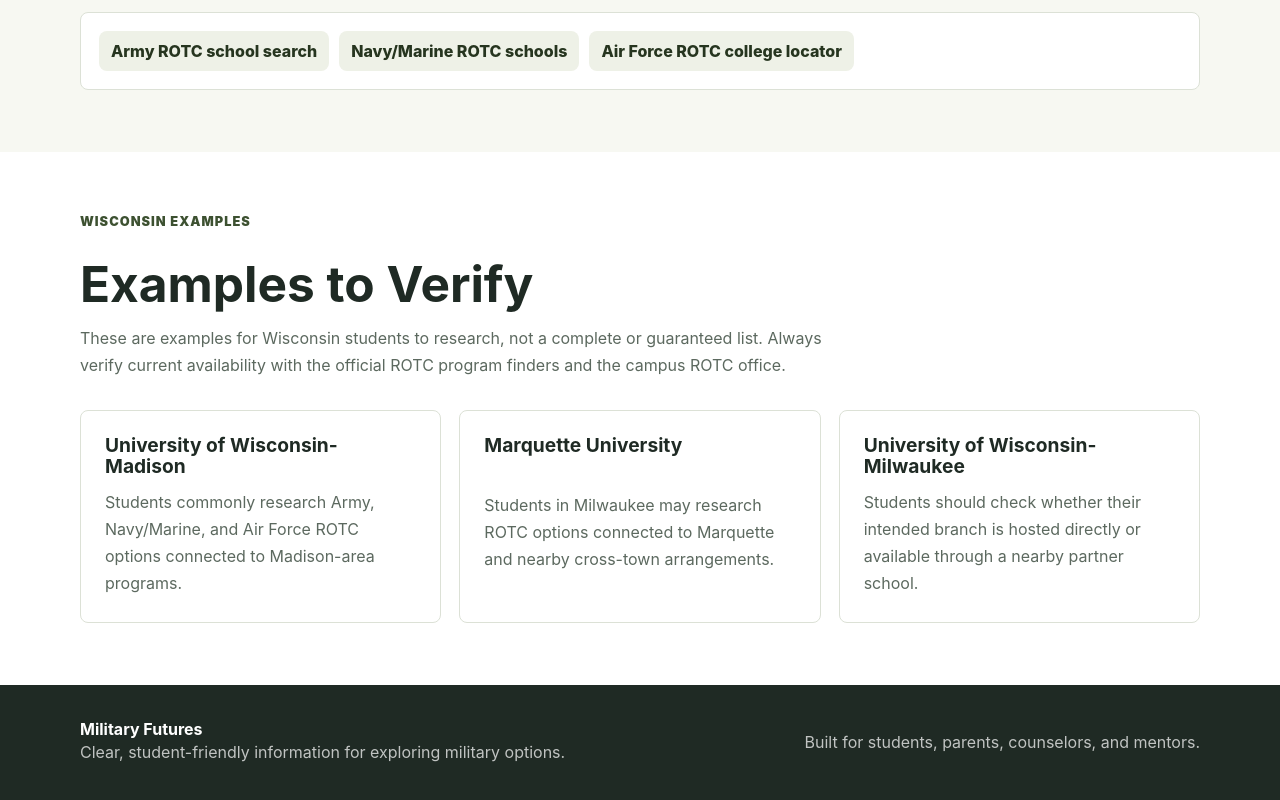
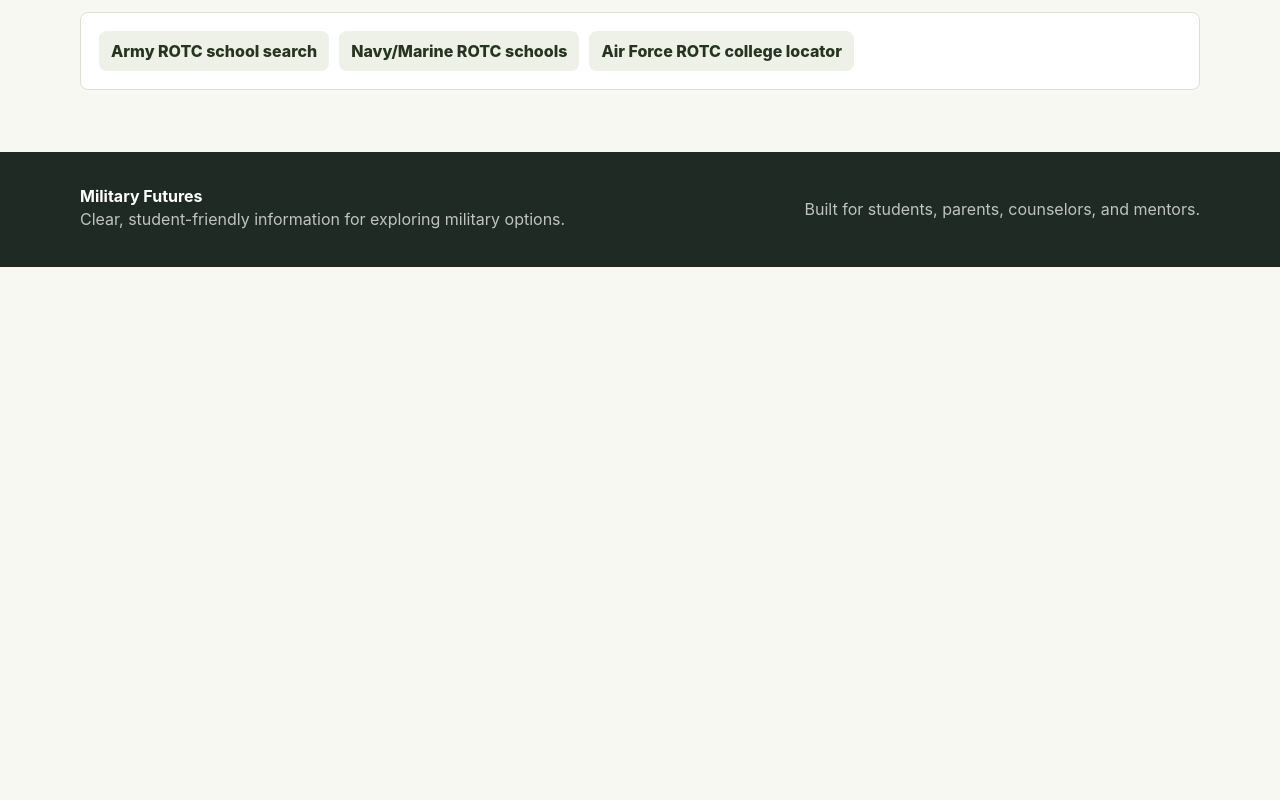
Before and after one commit to ryhinsy/MilitaryFutures-site, a Next.js app: page /rotc in a window 1280 px wide. Shown: the part 916-1716 px from the top of the page. After the commit the page ends 1183 px from the top, so only its background shows below. Built offline with nearby package versions, Linux system fonts and the light colour scheme.

Commit message:
Remove Wisconsin-specific site focus

```diff
--- a/app/national-guard/page.tsx
+++ b/app/national-guard/page.tsx
@@ -83,7 +83,7 @@
         <div className="container content-grid two">
           <ContentCard title="Best For" kicker="Student fit">
             <ul>
-              <li>Students who want to serve while staying connected to Wisconsin.</li>
+              <li>Students who want to serve while staying connected to their state.</li>
               <li>Students interested in part-time service with military job training.</li>
               <li>Students who want to combine college, work, and service.</li>
               <li>Students who understand that activation can interrupt normal plans.</li>
@@ -92,7 +92,7 @@
           <Checklist
             title="Questions for a Guard Recruiter"
             items={[
-              "What specific job openings are available in Wisconsin units?",
+              "What specific job openings are available in units near my home or school?",
               "Where is the unit located, and how far is drill from home or college?",
               "How long are basic training and job training for this role?",
               "What education benefits apply, and what are the eligibility rules?",
--- a/app/page.tsx
+++ b/app/page.tsx
@@ -69,7 +69,7 @@
             <h2>Explore the main pathways</h2>
             <p>
               Each section starts simple, then can grow into deeper explainers,
-              timelines, FAQs, and Wisconsin-specific guidance.
+              timelines, FAQs, and state-specific guidance.
             </p>
           </div>
           <div className="route-grid">
--- a/app/rotc/page.tsx
+++ b/app/rotc/page.tsx
@@ -60,30 +60,6 @@
           </div>
         </div>
       </section>
-
-      <section className="section alt">
-        <div className="container">
-          <SectionHeader eyebrow="Wisconsin examples" title="Examples to Verify">
-            These are examples for Wisconsin students to research, not a
-            complete or guaranteed list. Always verify current availability with
-            the official ROTC program finders and the campus ROTC office.
-          </SectionHeader>
-          <div className="content-grid">
-            <ContentCard title="University of Wisconsin-Madison">
-              Students commonly research Army, Navy/Marine, and Air Force ROTC
-              options connected to Madison-area programs.
-            </ContentCard>
-            <ContentCard title="Marquette University">
-              Students in Milwaukee may research ROTC options connected to
-              Marquette and nearby cross-town arrangements.
-            </ContentCard>
-            <ContentCard title="University of Wisconsin-Milwaukee">
-              Students should check whether their intended branch is hosted
-              directly or available through a nearby partner school.
-            </ContentCard>
-          </div>
-        </div>
-      </section>
     </>
   );
 }
```
Also changed, not shown: app/service-academies/page.tsx (+4 -4 lines), app/wisconsin-representatives/page.tsx (deleted, +0 -29 lines), components/RepresentativeLookup.tsx (+13 -14 lines), 1 other file (tests, documents, lock files or other folders).
